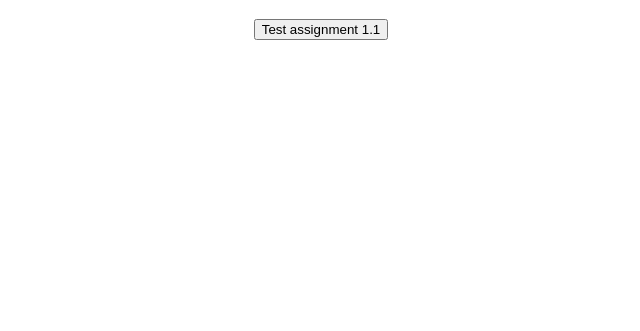
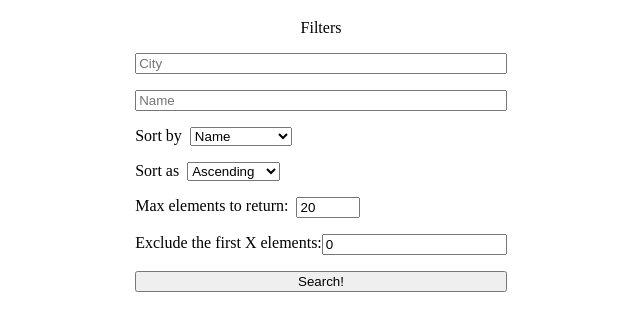
Before and after one commit to tothbende-kando/dogs-owners-backend, a website: page index.html in a window 1280 px wide. Shown: the part 61-392 px from the top of the page, without its empty margins (319-959 px from the left). Drawn offline with Linux system fonts and the light colour scheme.

Commit message:
Set up form

```diff
--- a/index.html
+++ b/index.html
@@ -10,7 +10,41 @@
 <body>
     <main>
         <h1>Dog Club Backend</h1>
-        <button onclick="assignment_1_1()">Test assignment 1.1</button>
+        <form action="#" method="get" id="assignment_1_1_form">
+            <div class="column">
+                <span style="text-align: center;">Filters</span>
+                <div class="column" style="margin: 1rem 0;gap: 1rem;">
+                    <input type="text" name="cityfilter" id="1_1_city_filter" placeholder="City">
+                    <input type="text" name="namefilter" id="1_1_name_filter" placeholder="Name">
+                    <div class="row">
+                        <label for="1_1_sort_filter">Sort by &nbsp;</label>
+                        <select name="sortfilter" id="1_1_sort_filter">
+                            <option value="name">Name</option>
+                            <option value="city">City</option>
+                            <option value="created_at">Creation time</option>
+                        </select>
+                    </div>
+                    <div class="row">
+                        <label for="">Sort as &nbsp;</label>
+                        <select name="sortorderfilter" id="1_1_sort_orded_filter">
+                            <option value="asc">Ascending</option>
+                            <option value="desc">Descending</option>
+                        </select>
+                    </div>
+                    <div class="row">
+                        <label for="1_1_limit_filter">Max elements to return: &nbsp;</label>
+                        <input type="number" name="limitfilter" id="1_1_limit_filter" value="20" min="1" max="100">
+                    </div>
+                    <div class="row">
+                        <label for="1_1_offset_filter">Exclude the first X elements: </label>
+                        <input type="number" name="offsetfilter" id="1_1_offset_filter" value="0" min="0">
+                    </div>
+                </div>
+                <button type="submit">Search!</button>
+            </div>
+
+
+        </form>
     </main>
 </body>
 </html>
--- a/script.js
+++ b/script.js
@@ -1,4 +1,14 @@
-function assignment_1_1() {
+document.getElementById("assignment_1_1_form").addEventListener("submit", function (e) {
+    e.preventDefault();
+    e.stopPropagation();
+
+    var formData = new FormData(e.target);
+    console.log(Object.fromEntries(formData));
+});
+
+
+function fetch_assignment_1_1(params) {
+
     fetch("http://localhost:3000/api/owners")
     .then((response) => response.json())
     .then((json) => {
--- a/style.css
+++ b/style.css
@@ -11,3 +11,15 @@ main {
     flex-direction: column;
     align-items: center;
 }
+
+
+.column {
+    display: flex;
+    flex-direction: column;
+}
+
+
+.row {
+    display: flex;
+    flex-direction: row;
+}
```
